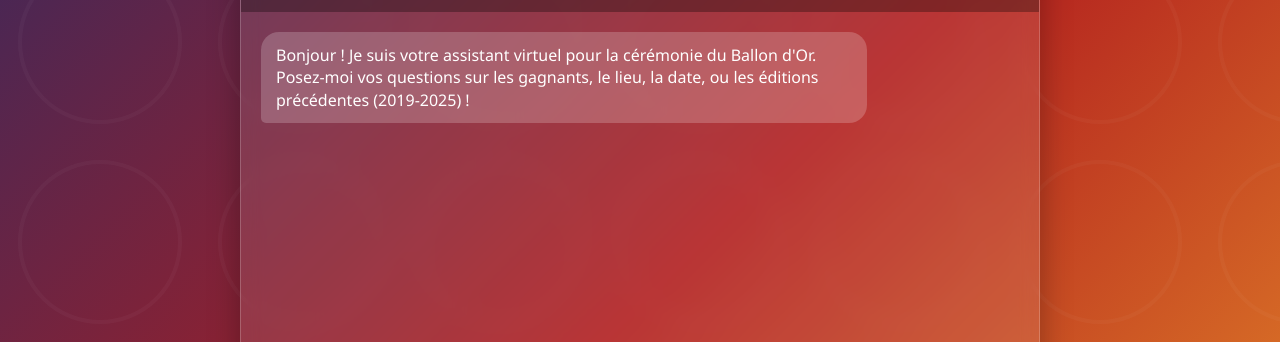
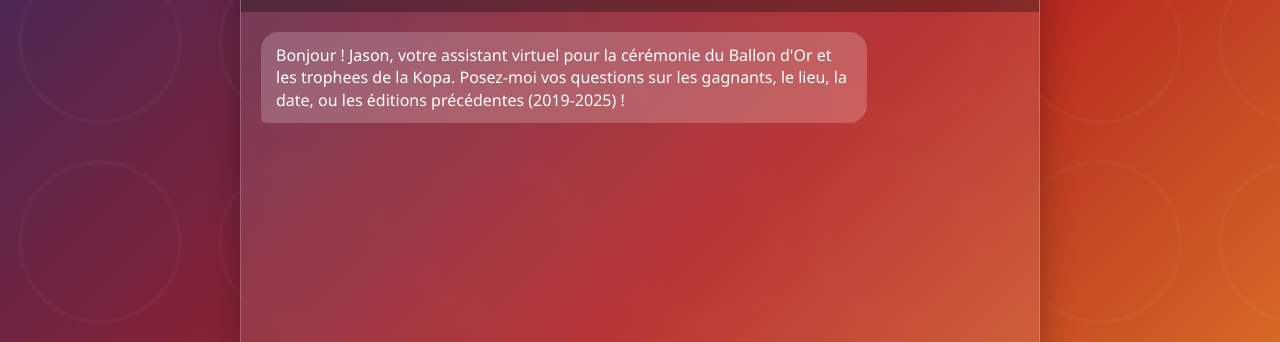
Before and after one commit to InixFoudation/chatbot-info-oij, a plain HTML site: page index.html in a window 1280 px wide. Shown: the part 458-800 px from the top of the page. Drawn offline with Linux system fonts and the light colour scheme.

Commit message:
Update index.html

```diff
--- a/index.html
+++ b/index.html
@@ -381,7 +381,7 @@
 
             <div class="chat-messages" id="chatMessages">
                 <div class="message bot-message">
-                    Bonjour ! Je suis votre assistant virtuel pour la cérémonie du Ballon d'Or. Posez-moi vos questions sur les gagnants, le lieu, la date, ou les éditions précédentes (2019-2025) !
+                    Bonjour ! Jason, votre assistant virtuel pour la cérémonie du Ballon d'Or et les trophees de la Kopa. Posez-moi vos questions sur les gagnants, le lieu, la date, ou les éditions précédentes (2019-2025) !
                 </div>
             </div>
 
```
